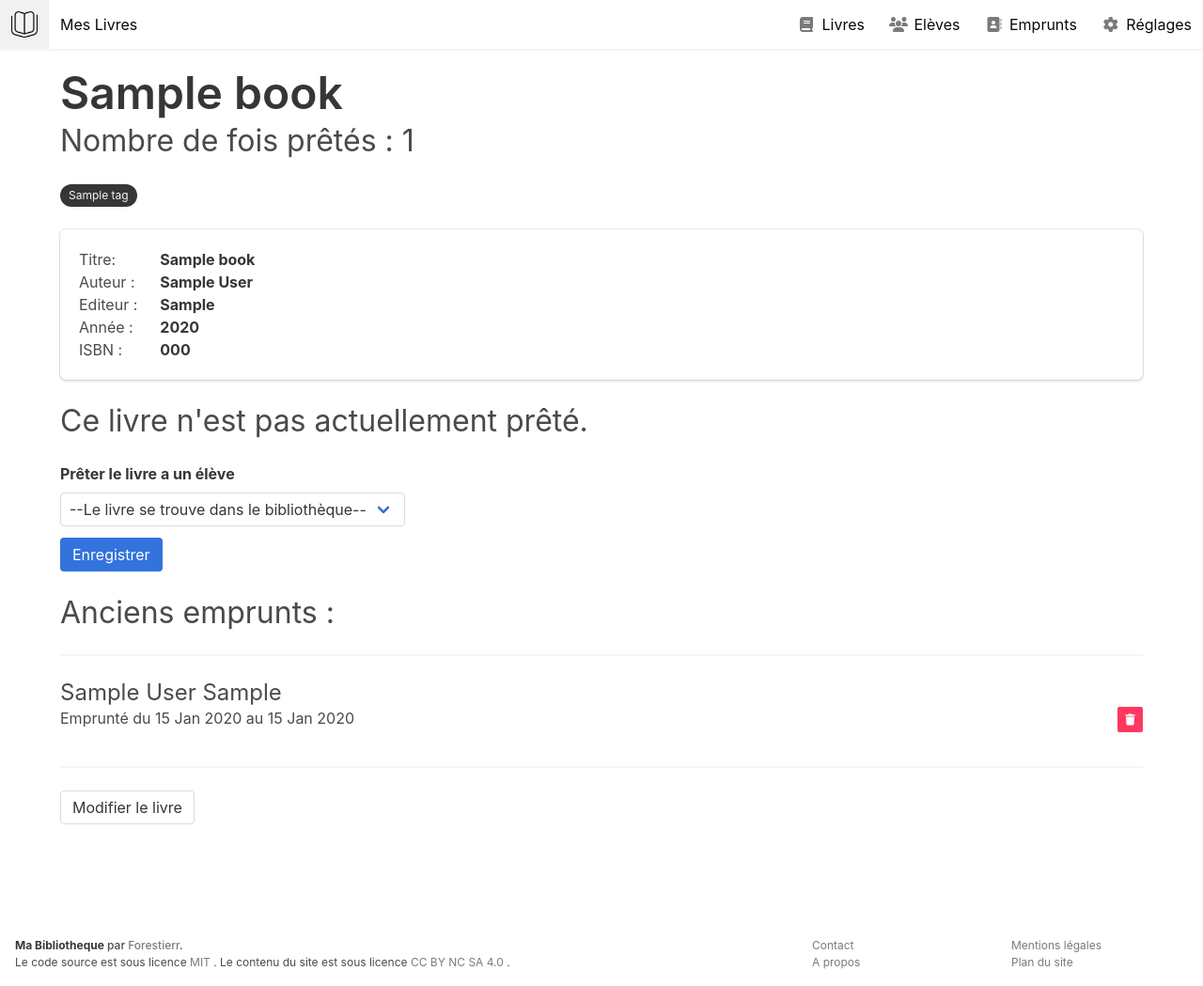
After one commit to Forestierr/Bibliotheque-Flask, a Flask app: page /livre/1 in a window 1280 px wide. The commit adds this page. Shown: the whole page at 94% size. Run offline with Flask 3, Linux system fonts and the light colour scheme; a user stored in the database is signed in; tables that the repository leaves empty hold one stand-in row (values such as "Sample post"); some libraries are stand-ins or nearby versions.

Commit message:
ADD book info

```diff
--- a/project/emprunt.py
+++ b/project/emprunt.py
@@ -47,18 +47,20 @@ def return_loan(id):
 @emprunt.route('/emprunt/<id>/delete', methods=['GET', 'POST'])
 @login_required
 def delete_loan(id):
+    from_url = request.referrer
+
     loan = db.session.query(Loan).filter(Loan.id == id).first()
 
     book = db.session.query(Book).filter(Book.id == loan.book_id).first()
 
     if book.user_id != current_user.id:
-        return redirect(url_for('emprunt.emprunt_db'))
+        return redirect(from_url)
 
     if loan:
         db.session.delete(loan)
         db.session.commit()
 
-    return redirect(url_for('emprunt.emprunt_db'))
+    return redirect(from_url)
 
 
 @emprunt.route('/emprunt/delete_all', methods=['POST'])
--- a/project/templates/eleve/eleve_info.html
+++ b/project/templates/eleve/eleve_info.html
@@ -26,7 +26,7 @@
             <div class="container" style="margin-bottom: 10px">
                 <div class="columns is-mobile" style="margin-bottom: 0;">
                     <div class="column">
-                        <a href="" class="has-text-weight-bold	">{{ book.Book.title }}</a>
+                        <a href="/livre/{{ book.Book.id }}" class="has-text-weight-bold	">{{ book.Book.title }}</a>
                     </div>
 
                     <!-- Delete modal -->
@@ -116,7 +116,7 @@
             <div class="container" style="margin-bottom: 10px">
                 <div class="columns is-mobile" style="margin-bottom: 0;">
                     <div class="column">
-                        <a href="" class="has-text-weight-bold	">{{ book.Book.title }}</a>
+                        <a href="/livre/{{ book.Book.id }}" class="has-text-weight-bold	">{{ book.Book.title }}</a>
                     </div>
 
                     <!-- Delete modal -->
--- a/project/templates/eleve/eleve_list.html
+++ b/project/templates/eleve/eleve_list.html
@@ -16,7 +16,7 @@
             </div>
 
             {% if student.Book != None %}
-                <p>Lit actuellement : <a href="/livre/{{ student.Book.id }}/edit">{{ student.Book.title }}</a></p>
+                <p>Lit actuellement : <a href="/livre/{{ student.Book.id }}">{{ student.Book.title }}</a></p>
             {% elif student.last_loan != None %}
                 <p>Dernier emprunt : {{ student.last_loan.strftime('%d %b %Y') }}</p>
             {% else %}
--- a/project/templates/emprunt/emprunt_list.html
+++ b/project/templates/emprunt/emprunt_list.html
@@ -8,7 +8,7 @@
         <div class="container" style="margin-bottom: 10px">
             <div class="columns is-mobile" style="margin-bottom: 0;">
                 <div class="column">
-                    <a href="/livre/{{ loan.Book.id }}/edit" class="has-text-weight-bold {% if loan.Loan.date_return == None %}has-text-danger{% endif %}">{{ loan.Book.title }}</a>
+                    <a href="/livre/{{ loan.Book.id }}" class="has-text-weight-bold {% if loan.Loan.date_return == None %}has-text-danger{% endif %}">{{ loan.Book.title }}</a>
                 </div>
                 <div class="column has-text-right">
                     <a href="/eleve/{{ loan.Student.id }}">{{ loan.Student.name }} {{ loan.Student.firstname }}</a>
--- /dev/null
+++ b/project/templates/livre/livre_info.html
@@ -0,0 +1,222 @@
+<!-- templates/live/livre_info.html -->
+
+{% from "utils/navbar.html" import navbar %}
+
+{% extends "base.html" %}
+
+{% block navbar %}
+    {{ navbar(current_user, "Mes Livres") }}
+{% endblock %}
+
+{% block content %}
+
+    <h1 class="title is-1">
+        {{ book.title }}
+    </h1>
+    <h3 class="subtitle is-3 block">
+        Nombre de fois prêtés : {{ (old_loans|count if old_loans else 0) + (actual_loans|count if actual_loans else 0) }}
+    </h3>
+
+    {% include "utils/flash_message.html" %}
+
+    {% if tags %}
+    <div class="container block">
+        {% for tag in tags %}
+            <span class="tag is-rounded is-dark">{{ tag.name }}</span>
+        {% endfor %}
+    </div>
+    {% endif %}
+
+    <div class="container block">
+        <div class="box">
+            <div class="columns is-mobile">
+                <div class="column is-narrow">
+                    <p>Titre: </p>
+                    {% if book.author %}<p>Auteur : </p>{% endif %}
+                    {% if book.editor %}<p>Editeur : </p>{% endif %}
+                    {% if book.year %}<p>Année : </p>{% endif %}
+                    {% if book.isbn %}<p>ISBN : </p>{% endif %}
+                </div>
+                <div class="column">
+                    <p><strong>{{ book.title }}</strong></p>
+                    {% if book.author %}<p><strong>{{ book.author }}</strong></p>{% endif %}
+                    {% if book.editor %}<p><strong>{{ book.editor }}</strong></p>{% endif %}
+                    {% if book.year %}<p><strong>{{ book.year }}</strong></p>{% endif %}
+                    {% if book.isbn %}<p><strong>{{ book.isbn }}</strong></p>{% endif %}
+                </div>
+            </div>
+        </div>
+    </div>
+
+    <div class="container block">
+        {% if actual_loans %}
+            <h3 class="subtitle is-3">Actuellement prêté à :</h3>
+            <hr>
+            <div class="columns" style="margin-bottom: 0;">
+                <div class="column">
+                    <a href="/eleve/{{ actual_loans.Student.id }}">
+                        <h4 class="subtitle is-4">{{ actual_loans.Student.name }} {{ actual_loans.Student.firstname }}</h4>
+                    </a>
+                </div>
+                <div class="column has-text-right">
+                    <a href="/emprunt/{{ actual_loans.Loan.id }}" class="button is-success is-small">
+                        <span class="icon is-small">
+                          <i class="fa-solid fa-calendar-check"></i>
+                        </span>
+                    </a>
+                </div>
+            </div>
+
+            <!-- Delete modal -->
+            <div id="delete-moda-l-0" class="modal">
+              <div class="modal-background"></div>
+              <div class="modal-content">
+                <div class="modal-card">
+                    <header class="modal-card-head">
+                        <p class="modal-card-title">Supprimer l'emprunt ?</p>
+                    </header>
+                    <footer class="modal-card-foot">
+                        <a href="/emprunt/{{ actual_loans.Loan.id }}/delete" class="button is-normal is-danger is-responsive">
+                            <div class="icon-text">
+                                <span class="icon has-text-info">
+                                    <i class="fa-solid fa-trash has-text-black"></i>
+                                </span>
+                                <span class="has-text-black has-text-weight-semibold">Supprimer l'emprunt</span>
+                            </div>
+                        </a>
+                        <a href="/livre/{{ book.id }}" class="button is-normal is-responsive">Annuler</a>
+                    </footer>
+                </div>
+              </div>
+              <button class="modal-close is-large" id="modal-close" aria-label="close"></button>
+            </div>
+
+            <div class="columns" style="margin-bottom: 0;">
+                <div class="column">
+                    <p>Emprunté le {{ actual_loans.Loan.date_loan.strftime('%d %b %Y') }}</p>
+                </div>
+
+                <div class="column has-text-right">
+                    <button class="button is-danger is-small showModal" href="#delete-moda-l-0">
+                        <span class="icon is-small">
+                          <i class="fas fa-trash"></i>
+                        </span>
+                    </button>
+                </div>
+            </div>
+            <hr>
+        {% else %}
+            <div class="container block">
+                <h3 class="subtitle is-3">Ce livre n'est pas actuellement prêté.</h3>
+                <form action="/livre/{{ book.id }}/edit-student" method="post">
+                    <div class="field">
+                        <label class="label" for="students">Prêter le livre a un élève</label>
+                        <div class="select">
+                            <select name="student_id" id="student-select">
+                                {% if student %}
+                                    <option value="{{ student.id }}" selected>{{ student.name }} {{ student.firstname }}</option>
+                                {% endif %}
+                                <option value="">--Le livre se trouve dans le bibliothèque--</option>
+                                {% for student in students %}
+                                    <option value="{{ student.id }}">{{ student.name }} {{ student.firstname }}</option>
+                                {% endfor %}
+                            </select>
+                        </div>
+                    </div>
+                    <div class="field">
+                        <button class="button is-link">Enregistrer</button>
+                    </div>
+                </form>
+            </div>
+        {% endif %}
+
+        {% if old_loans %}
+            <h3 class="subtitle is-3">Anciens emprunts :</h3>
+            {% for loan in old_loans %}
+                <hr>
+                <a href="/eleve/{{ loan.Student.id }}">
+                    <h4 class="subtitle is-4">{{ loan.Student.name }} {{ loan.Student.firstname }}</h4>
+                </a>
+
+                <div class="columns is-mobile">
+                    <div class="column">
+                        <p>Emprunté du {{ loan.Loan.date_loan.strftime('%d %b %Y') }} au {{ loan.Loan.date_return.strftime('%d %b %Y') }}</p>
+                    </div>
+
+                    <!-- Delete modal -->
+                    <div id="delete-moda-l-{{ loop.index }}" class="modal">
+                        <div class="modal-background"></div>
+                        <div class="modal-content">
+                        <div class="modal-card">
+                            <header class="modal-card-head">
+                                <p class="modal-card-title">Supprimer l'emprunt ?</p>
+                            </header>
+                            <footer class="modal-card-foot">
+                                <a href="/emprunt/{{ loan.Loan.id }}/delete" class="button is-normal is-danger is-responsive">
+                                    <div class="icon-text">
+                                        <span class="icon has-text-info">
+                                            <i class="fa-solid fa-trash has-text-black"></i>
+                                        </span>
+                                        <span class="has-text-black has-text-weight-semibold">Supprimer l'emprunt</span>
+                                    </div>
+                                </a>
+                                <a href="/livre/{{ book.id }}" class="button is-normal is-responsive">Annuler</a>
+                            </footer>
+                        </div>
+                      </div>
+                      <button class="modal-close is-large" id="modal-close" aria-label="close"></button>
+                    </div>
+
+                    <div class="column has-text-right">
+                        <button class="button is-danger is-small showModal" href="#delete-moda-l-{{ loop.index }}">
+                            <span class="icon is-small">
+                              <i class="fas fa-trash"></i>
+                            </span>
+                        </button>
+                    </div>
+                </div>
+            {% endfor %}
+        {% endif %}
+
+        <hr>
+
+    </div>
+
+    <div class="buttons">
+        <a href="/livre/{{ book.id }}/edit" class="button is-grey">Modifier le livre</a>
+    </div>
+
+    <script>
+    let modals = document.getElementsByClassName('modal');
+    let modalBtns = document.getElementsByClassName('showModal');
+    let closeBtns = document.getElementsByClassName('modal-close');
+    let modalBackgrounds = document.getElementsByClassName('modal-background');
+
+    for(let modalBtn of modalBtns) {
+        modalBtn.onclick = function(event) {
+            document.querySelector(event.currentTarget.getAttribute('href')).style.display = 'flex';
+        }
+    }
+
+    for(let closeBtn of closeBtns) {
+        closeBtn.onclick = function(event) {
+            event.target.parentNode.style.display = 'none';
+        }
+    }
+
+    for(let modalBackground of modalBackgrounds) {
+        modalBackground.onclick = function(event) {
+            event.target.parentNode.style.display = 'none';
+        }
+    }
+
+    window.onkeydown = function(event) {
+        if (event.key == 'Escape') {
+            for(let modal of modals) {
+                modal.style.display = 'none';
+            }
+        }
+    }
+</script>
+
+{% endblock %}
--- a/project/templates/livre/livre_list.html
+++ b/project/templates/livre/livre_list.html
@@ -10,7 +10,7 @@
         <div class="container" style="margin-bottom: 10px">
             <div class="columns" style="margin-bottom: 0;">
                 <div class="column">
-                    <a href="/livre/{{ book.Book.id }}/edit" class="has-text-weight-bold	">{{ book.Book.title }}</a>
+                    <a href="/livre/{{ book.Book.id }}" class="has-text-weight-bold	">{{ book.Book.title }}</a>
                 </div>
                 <div class="column is-hidden-mobile has-text-right">
                     <p>Prêté <strong>{{ book.loan_count }}</strong> fois</p>
--- a/project/templates/user/dashboard.html
+++ b/project/templates/user/dashboard.html
@@ -26,7 +26,7 @@
     {% for book in books %}
         <div class="columns is-mobile">
             <div class="column">
-                <a href="/livre/{{ book.Book.id }}/edit">
+                <a href="/livre/{{ book.Book.id }}">
                 {{ book.Book.title }}
                 </a>
             </div>
@@ -92,7 +92,7 @@
     {% for book in books_loaned %}
         <div class="columns is-mobile">
             <div class="column">
-                <a href="/livre/{{ book.Book.id }}/edit">{{ book.Book.title }}</a> emprunté par <a href="/eleve/{{ book.Student.id }}">{{ book.Student.name }} {{ book.Student.firstname }}</a>
+                <a href="/livre/{{ book.Book.id }}">{{ book.Book.title }}</a> emprunté par <a href="/eleve/{{ book.Student.id }}">{{ book.Student.name }} {{ book.Student.firstname }}</a>
             </div>
             <div class="column narrow has-text-right">
                 {% if book.Loan.date_return != None %}
--- a/project/templates/utils/search_preview.html
+++ b/project/templates/utils/search_preview.html
@@ -4,7 +4,7 @@
 
 {% for book in books %}
     <p>
-        <a href="/livre/{{ book.Book.id }}/edit"><strong>{{ book.Book.title }}</strong></a>
+        <a href="/livre/{{ book.Book.id }}"><strong>{{ book.Book.title }}</strong></a>
         {% if book.Student != None %}
             <span class="is-size-7">Emprunté par : {{ book.Student.name }} {{ book.Student.firstname }}</span>
         {% endif %}
```
Also changed, not shown: project/livre.py (+43 -0 lines), project/query.py (+24 -0 lines).
